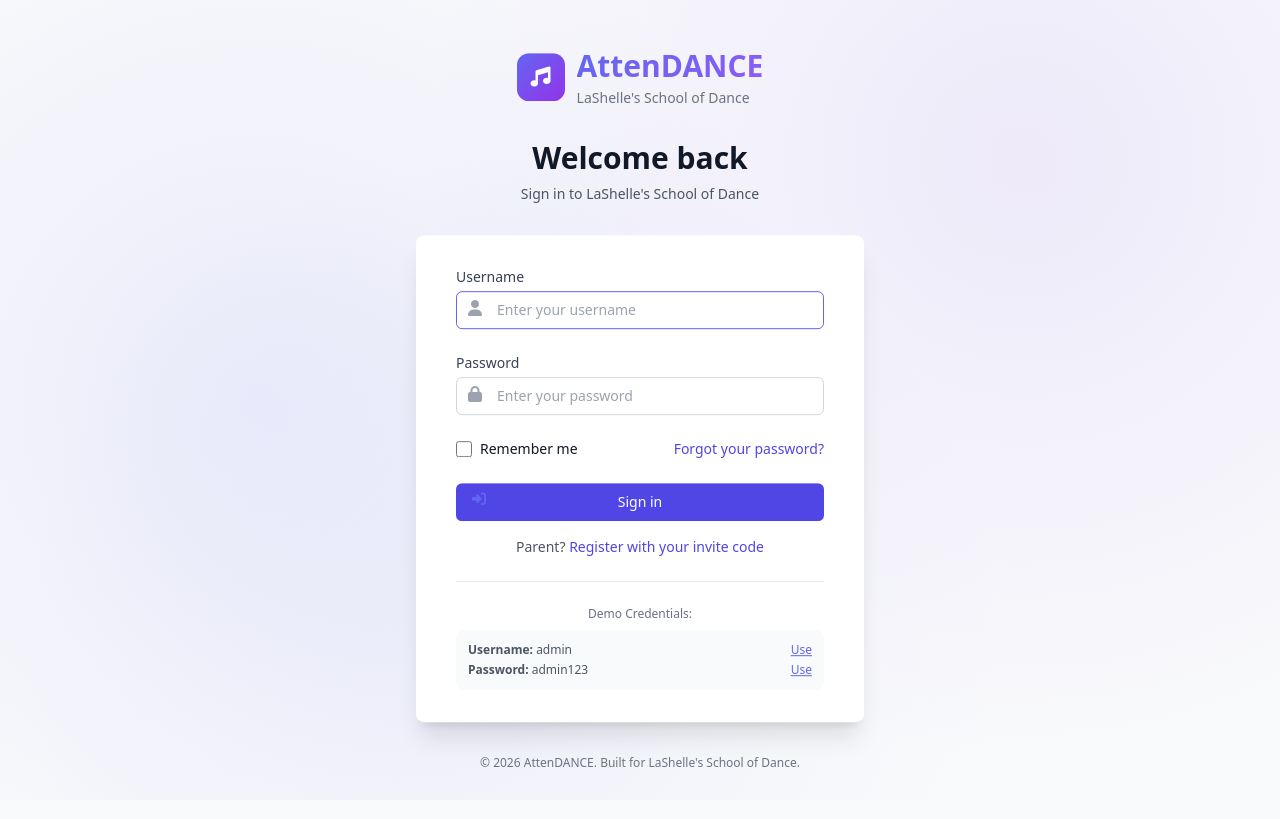
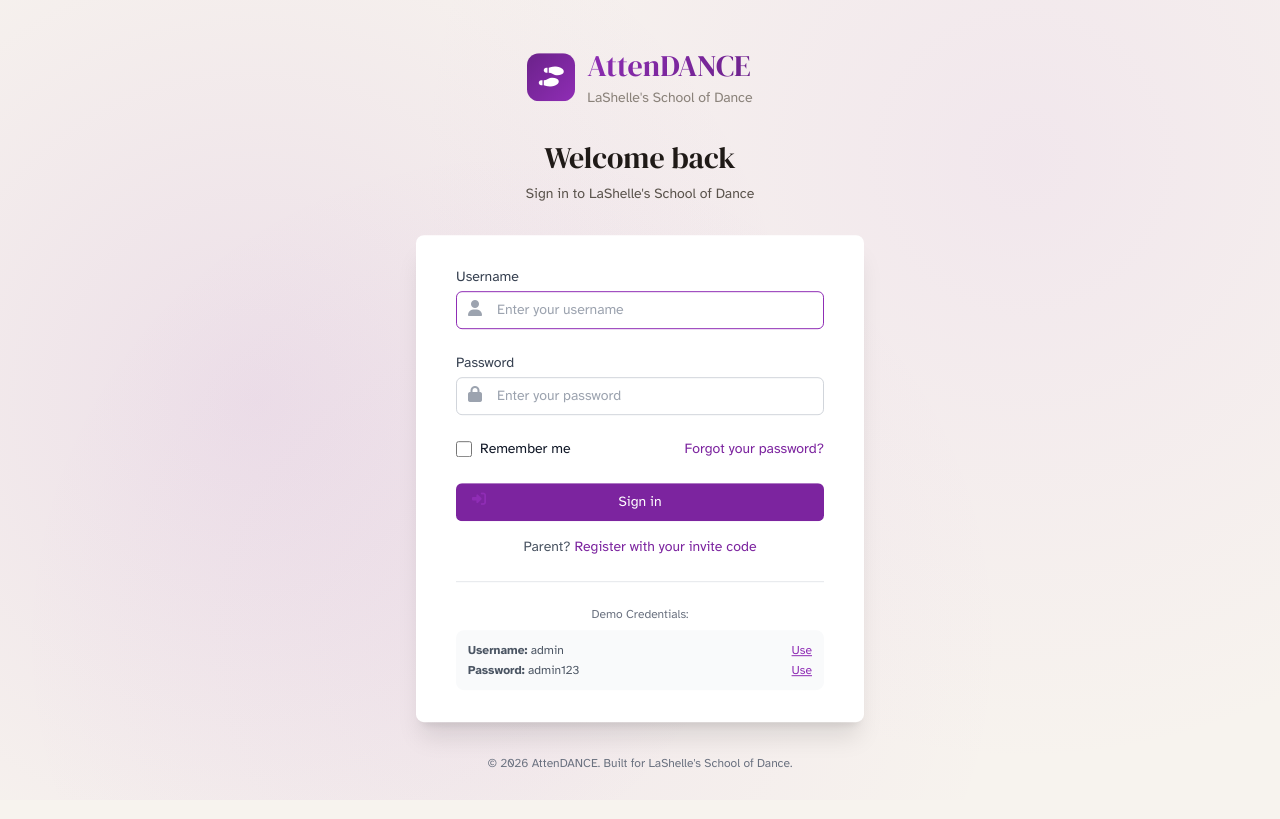
Before and after one commit to thomasphillips3/attenddance-rfid-system, a Flask app: page /auth/login in a window 1280 px wide. Run offline with Flask 3, Linux system fonts and the light colour scheme; some libraries are stand-ins or nearby versions.

Commit message:
feat: bring login + public registration into the redesign system
The login and self-registration pages are standalone templates (own <head>)
so they didn't inherit base.html's new theme — they were still indigo. Sync
their Tailwind config to the purple/gold tokens, load DM Serif Display +
Atkinson Hyperlegible, set the canvas background, and switch the brand mark to
the shoe-prints glyph + serif wordmark. The public front door now matches the
rest of the app.

Co-Authored-By: Claude Opus 4.8 (1M context) <noreply@anthropic.com>

```diff
--- a/app/templates/auth/login.html
+++ b/app/templates/auth/login.html
@@ -1,57 +1,58 @@
 <!DOCTYPE html>
-<html lang="en" class="h-full bg-gray-50">
+<html lang="en" class="h-full bg-canvas">
 <head>
     <meta charset="UTF-8">
     <meta name="viewport" content="width=device-width, initial-scale=1.0">
-    <meta name="theme-color" content="#6366f1">
-    <title>Login - AttenDANCE</title>
+    <meta name="theme-color" content="#8f2db5">
+    <title>Sign in - AttenDANCE</title>
+
+    <!-- Fonts -->
+    <link rel="preconnect" href="https://fonts.googleapis.com">
+    <link rel="preconnect" href="https://fonts.gstatic.com" crossorigin>
+    <link href="https://fonts.googleapis.com/css2?family=DM+Serif+Display:ital@0;1&family=Atkinson+Hyperlegible:wght@400;700&display=swap" rel="stylesheet">
 
     <!-- Tailwind CSS -->
     <script src="https://cdn.tailwindcss.com"></script>
     <script>
         tailwind.config = {
-            theme: {
-                extend: {
-                    colors: {
-                        primary: {
-                            50: '#f0f9ff',
-                            500: '#6366f1',
-                            600: '#4f46e5',
-                            700: '#4338ca',
-                            900: '#312e81'
-                        }
-                    }
-                }
-            }
+            theme: { extend: {
+                colors: {
+                    primary: { 50:'#faf2fd', 100:'#f0ddf8', 200:'#e0bcef', 300:'#c98fe2', 400:'#ad5ccf', 500:'#8f2db5', 600:'#7c249f', 700:'#6b228a', 800:'#531a6c', 900:'#3d1252' },
+                    gold:    { 300:'#f3e3b8', 400:'#d9b25e', 500:'#c8962f', ink:'#6e521a' },
+                    canvas:  '#f7f3ee',
+                    surface: { DEFAULT:'#ffffff', 2:'#fbf8f4' },
+                    ink:     { DEFAULT:'#1f1a17', 2:'#5a534c', 3:'#8a827a' },
+                    line:    { DEFAULT:'#ece6dd', 2:'#d9d2c5' },
+                    ok:'#1f8a4c', warn:'#b8761a', danger:'#c62f2f', info:'#2563c9',
+                },
+                fontFamily: {
+                    display: ['"DM Serif Display"', 'Georgia', 'serif'],
+                    sans:    ['"Atkinson Hyperlegible"', 'system-ui', 'sans-serif'],
+                },
+            } }
         }
     </script>
 
     <!-- Font Awesome -->
-    <link rel="stylesheet" href="https://cdnjs.cloudflare.com/ajax/libs/font-awesome/6.4.0/css/all.min.css">
+    <link rel="stylesheet" href="https://cdnjs.cloudflare.com/ajax/libs/font-awesome/6.5.1/css/all.min.css">
 
     <style>
+        body { font-family: 'Atkinson Hyperlegible', system-ui, sans-serif; -webkit-font-smoothing: antialiased; }
+        .font-display { font-family: 'DM Serif Display', Georgia, serif; }
         .logo-dance {
-            background: linear-gradient(135deg, #6366f1 0%, #8b5cf6 100%);
+            background: linear-gradient(135deg, #8f2db5 0%, #6b228a 100%);
             -webkit-background-clip: text;
             -webkit-text-fill-color: transparent;
             background-clip: text;
         }
-
         .dance-pattern {
             background-image:
-                radial-gradient(circle at 20% 50%, rgba(99, 102, 241, 0.1) 0%, transparent 50%),
-                radial-gradient(circle at 80% 20%, rgba(139, 92, 246, 0.1) 0%, transparent 50%),
-                radial-gradient(circle at 40% 80%, rgba(99, 102, 241, 0.05) 0%, transparent 50%);
+                radial-gradient(circle at 20% 50%, rgba(143, 45, 181, 0.10) 0%, transparent 50%),
+                radial-gradient(circle at 80% 20%, rgba(201, 143, 226, 0.12) 0%, transparent 50%),
+                radial-gradient(circle at 40% 80%, rgba(143, 45, 181, 0.05) 0%, transparent 50%);
         }
-
-        .form-float {
-            animation: float 6s ease-in-out infinite;
-        }
-
-        @keyframes float {
-            0%, 100% { transform: translateY(0px); }
-            50% { transform: translateY(-10px); }
-        }
+        .form-float { animation: float 6s ease-in-out infinite; }
+        @keyframes float { 0%, 100% { transform: translateY(0px); } 50% { transform: translateY(-10px); } }
     </style>
 </head>
 <body class="h-full dance-pattern">
@@ -60,20 +61,20 @@
             <!-- Logo and Title -->
             <div class="flex justify-center">
                 <div class="flex items-center space-x-3">
-                    <div class="w-12 h-12 bg-gradient-to-br from-primary-500 to-purple-600 rounded-xl flex items-center justify-center form-float">
-                        <i class="fas fa-music text-white text-xl"></i>
+                    <div class="w-12 h-12 bg-gradient-to-br from-primary-700 to-primary-500 rounded-xl flex items-center justify-center form-float">
+                        <i class="fas fa-shoe-prints text-white text-xl"></i>
                     </div>
                     <div>
-                        <h1 class="text-3xl font-bold logo-dance">AttenDANCE</h1>
-                        <p class="text-sm text-gray-500 mt-1">LaShelle's School of Dance</p>
+                        <h1 class="font-display text-3xl logo-dance">AttenDANCE</h1>
+                        <p class="text-sm text-ink-3 mt-1">LaShelle's School of Dance</p>
                     </div>
                 </div>
             </div>
 
-            <h2 class="mt-8 text-center text-3xl font-extrabold text-gray-900">
+            <h2 class="mt-8 text-center font-display text-3xl text-ink">
                 Welcome back
             </h2>
-            <p class="mt-2 text-center text-sm text-gray-600">
+            <p class="mt-2 text-center text-sm text-ink-2">
                 Sign in to LaShelle's School of Dance
             </p>
         </div>
```
Also changed, not shown: app/templates/registration/public.html (+15 -6 lines).
